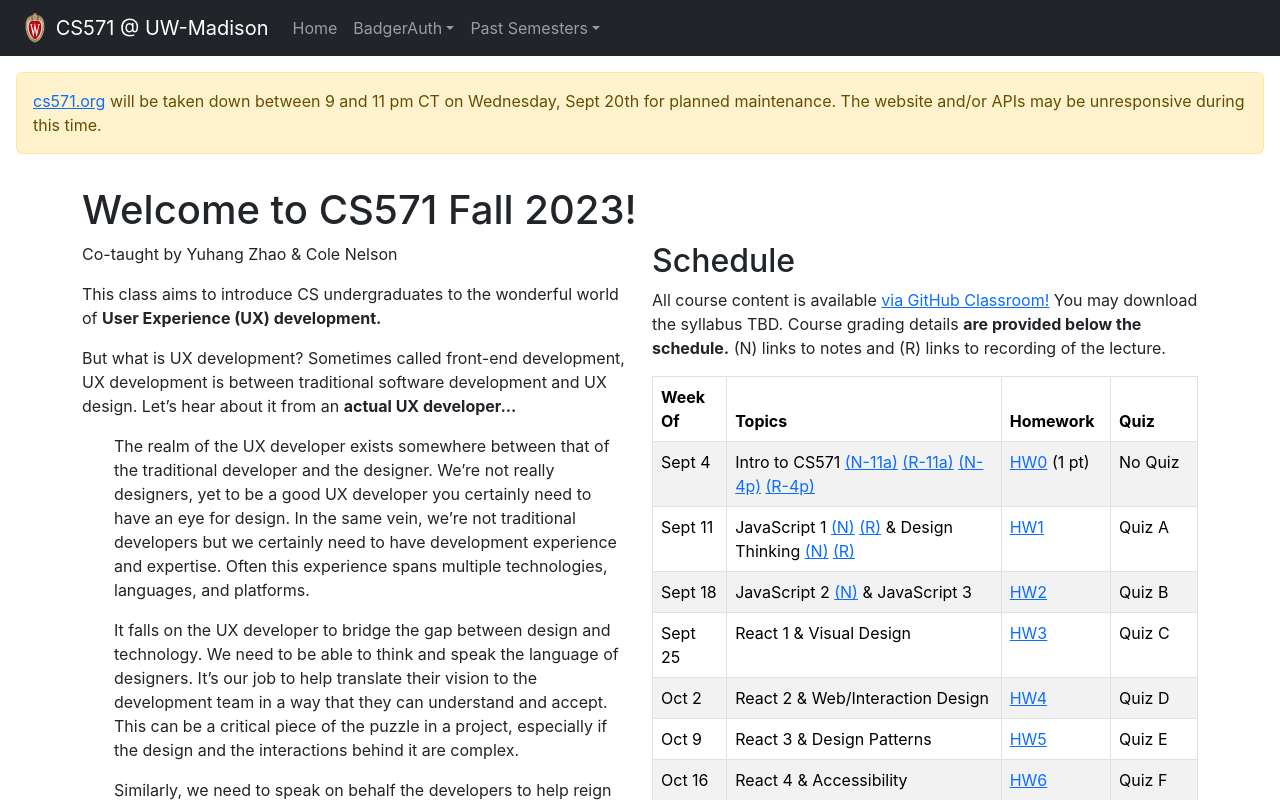
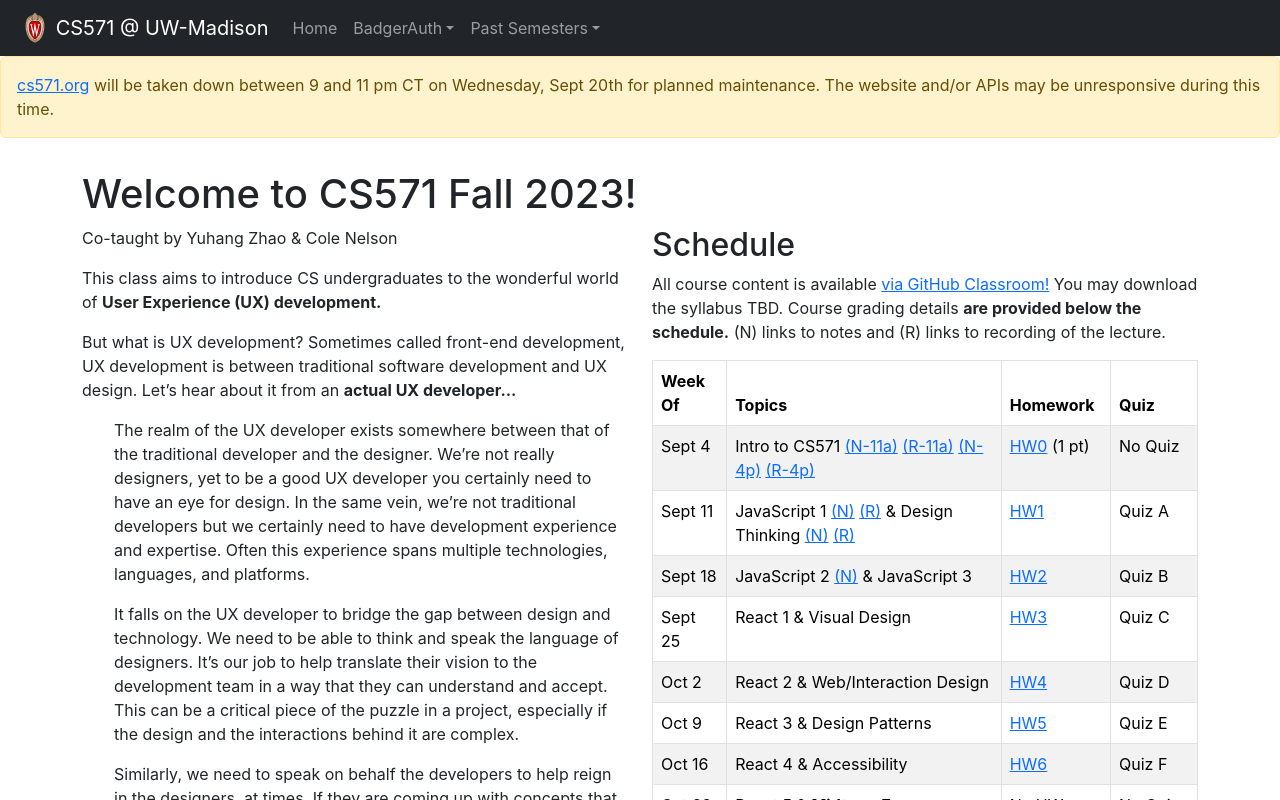
Before and after one commit to ctnelson1997/cs571-org, a React (Vite) app: page / in a window 1280 px wide. Shown: the top 800 px of the page. Built offline with nearby package versions, Linux system fonts and the light colour scheme.

Commit message:
mv alert

```diff
--- a/src/f23/F23Home.jsx
+++ b/src/f23/F23Home.jsx
@@ -1,11 +1,9 @@
-import { Alert, Col, Container, Row } from 'react-bootstrap';
+import { Col, Container, Row } from 'react-bootstrap';
 import F23About from './components/F23About';
 import F23Schedule from './components/FS23Schedule';
 
 function F23Home() {
   return (
-    <>
-      <Alert variant='warning'><a href="https://www.cs571.org/">cs571.org</a> will be taken down between 9 and 11 pm CT on Wednesday, Sept 20th for planned maintenance. The website and/or APIs may be unresponsive during this time.</Alert>
     <div className="pad">
       <Container>
         <Row>
@@ -21,7 +19,6 @@ function F23Home() {
         </Row>
       </Container>
     </div>
-    </>
   );
 }
 
--- a/src/site-wide/HomeNav.jsx
+++ b/src/site-wide/HomeNav.jsx
@@ -1,4 +1,4 @@
-import { Container, Nav, NavDropdown, Navbar, Toast, ToastContainer } from "react-bootstrap";
+import { Alert, Container, Nav, NavDropdown, Navbar, Toast, ToastContainer } from "react-bootstrap";
 import { Link, Outlet } from "react-router-dom";
 
 import useSpinner from '../hooks/UseSpinner'
@@ -58,6 +58,7 @@ const HomeNav = (props) => {
                 </Navbar.Collapse>
             </Container>
         </Navbar>
+        <Alert variant='warning'><a href="https://www.cs571.org/">cs571.org</a> will be taken down between 9 and 11 pm CT on Wednesday, Sept 20th for planned maintenance. The website and/or APIs may be unresponsive during this time.</Alert>
         <div style={{ margin: "1rem" }}>
             <ToastsContext.Provider value={[toasts, addToast]}>
                 <SpinnerContext.Provider value={spinner}>
```
Lines whose indentation alone changed are shown as unchanged.
